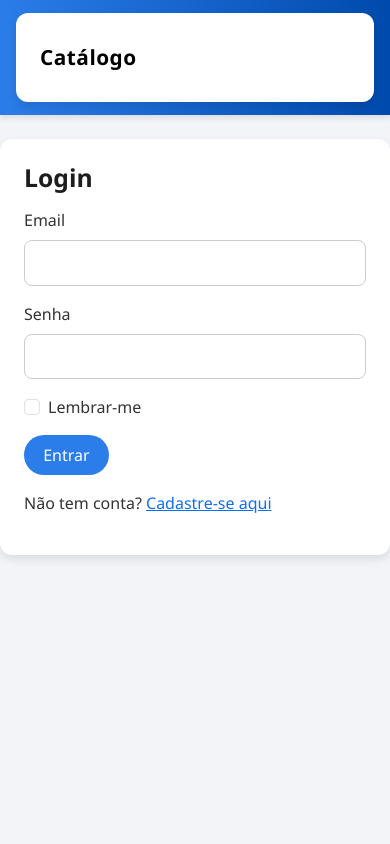
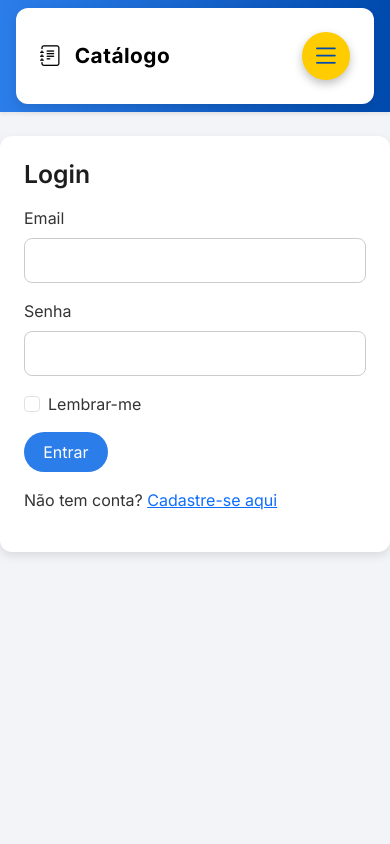
Before and after one commit to StreetLzo/Projeto-Catalogo2, a Flask app: a page that uses templates/base.html in a window 390 px wide. Run offline with Flask 3, Linux system fonts and the light colour scheme; some libraries are stand-ins or nearby versions.

Commit message:
melhorias na responsividade

```diff
--- a/static/css/style.css
+++ b/static/css/style.css
@@ -165,3 +165,157 @@ footer {
     font-size: 1.3rem;
   }
 }
+
+/* ======== NAVBAR RESPONSIVA ======== */
+.nav-container {
+  display: flex;
+  justify-content: space-between;
+  align-items: center;
+}
+
+.navbar-links {
+  list-style: none;
+  display: flex;
+  align-items: center;
+  gap: 1rem;
+}
+
+.navbar-links a {
+  color: #fff;
+  text-decoration: none;
+  font-weight: 500;
+}
+
+.menu-toggle {
+  display: none;
+  background: none;
+  border: none;
+  font-size: 1.8rem;
+  color: #fff;
+  cursor: pointer;
+}
+
+/* ======== SIDEBAR ======== */
+.sidebar {
+  position: fixed;
+  top: 0;
+  left: -260px;
+  width: 240px;
+  height: 100%;
+  background: #004aad;
+  color: white;
+  padding: 2rem 1rem;
+  transition: left 0.3s ease;
+  z-index: 9999;
+}
+
+.sidebar.active {
+  left: 0;
+}
+
+.sidebar ul {
+  list-style: none;
+  padding: 0;
+}
+
+.sidebar li {
+  margin: 1rem 0;
+}
+
+.sidebar a {
+  color: #fff;
+  text-decoration: none;
+  font-size: 1.1rem;
+}
+
+.close-btn {
+  background: none;
+  border: none;
+  color: #fff;
+  font-size: 2rem;
+  position: absolute;
+  top: 10px;
+  right: 15px;
+  cursor: pointer;
+}
+
+/* ======== MOBILE ======== */
+@media (max-width: 768px) {
+  .navbar-links {
+    display: none;
+  }
+
+  .menu-toggle {
+    display: block;
+  }
+}
+.offcanvas {
+  background: linear-gradient(180deg, #004aad, #2b7de9);
+}
+
+.offcanvas a.nav-link {
+  font-size: 1.1rem;
+  transition: 0.3s;
+}
+
+.offcanvas a.nav-link:hover {
+  text-decoration: underline;
+  transform: translateX(5px);
+}
+
+/* ===== MENU LATERAL BONITO ===== */
+.offcanvas {
+  background: linear-gradient(180deg, #004aad, #2b7de9);
+  box-shadow: 4px 0 20px rgba(0, 0, 0, 0.25);
+}
+
+.offcanvas .nav-link {
+  font-size: 1.05rem;
+  padding: 0.6rem 0.8rem;
+  border-radius: 8px;
+  transition: all 0.3s;
+}
+
+.offcanvas .nav-link:hover {
+  background-color: rgba(255, 255, 255, 0.2);
+  transform: translateX(5px);
+}
+
+/* Botão hamburguer */
+.navbar .btn i {
+  transition: transform 0.2s ease;
+}
+.navbar .btn:hover i {
+  transform: scale(1.1);
+}
+
+/* ===== BOTÃO DO MENU HAMBURGUER ===== */
+.menu-btn {
+  background: #ffcc00; /* cor de destaque (amarelo ouro) */
+  color: #004aad;
+  border: none;
+  border-radius: 50%;
+  width: 48px;
+  height: 48px;
+  display: flex;
+  align-items: center;
+  justify-content: center;
+  font-size: 1.8rem;
+  box-shadow: 0 4px 10px rgba(0, 0, 0, 0.25);
+  transition: all 0.3s ease;
+}
+
+.menu-btn:hover {
+  background: #ffd633;
+  transform: scale(1.1);
+  box-shadow: 0 6px 14px rgba(0, 0, 0, 0.3);
+}
+
+.menu-btn i {
+  font-weight: bold;
+}
+
+/* opcional: quando o sidebar abre, dá um leve blur no fundo */
+.offcanvas-backdrop.show {
+  backdrop-filter: blur(3px);
+}
--- a/templates/base.html
+++ b/templates/base.html
@@ -5,44 +5,93 @@
   <meta charset="utf-8">
   <meta name="viewport" content="width=device-width,initial-scale=1">
   <title>Catálogo de Projetos</title>
-  <link href="https://cdn.jsdelivr.net/npm/bootstrap@5.3.0/dist/css/bootstrap.min.css" rel="stylesheet">
+
+  <!-- Bootstrap -->
+  <link href="https://cdn.jsdelivr.net/npm/bootstrap@5.3.3/dist/css/bootstrap.min.css" rel="stylesheet">
+
+  <!-- Ícones e fontes -->
+  <link href="https://cdn.jsdelivr.net/npm/bootstrap-icons@1.11.3/font/bootstrap-icons.css" rel="stylesheet">
+  <link href="https://fonts.googleapis.com/css2?family=Inter:wght@300;400;600;700&display=swap" rel="stylesheet">
+
   <link rel="stylesheet" href="{{ url_for('static', filename='css/style.css') }}">
-  <link href="https://fonts.googleapis.com/css2?family=Inter:wght@300;400;600;700&family=Playfair+Display:wght@600;700&display=swap" rel="stylesheet">
+</head>
+
+<body style="font-family: 'Inter', sans-serif;">
+
+  <!-- NAVBAR -->
+  <nav class="navbar navbar-dark bg-primary shadow-sm py-2">
+    <div class="container d-flex justify-content-between align-items-center">
+
+      <a class="navbar-brand fw-bold text-white" href="{{ url_for('index') }}">
+        <i class="bi bi-journal-text me-2"></i> Catálogo
+      </a>
 
 
+      <!-- Botão Hamburguer estilizado -->
+<button class="menu-btn d-lg-none" type="button" data-bs-toggle="offcanvas" data-bs-target="#sidebarMenu">
+  <i class="bi bi-list"></i>
+</button>
 
 
+      <!-- Menu desktop -->
+      <ul class="navbar-nav d-none d-lg-flex flex-row gap-3">
+        {% if current_user.is_authenticated %}
+          <li class="nav-item"><a class="nav-link text-white fw-semibold" href="{{ url_for('favoritos') }}">⭐ Favoritos</a></li>
+          <li class="nav-item"><a class="nav-link text-white fw-semibold" href="{{ url_for('meus_projetos') }}">📂 Meus Projetos</a></li>
+          <li class="nav-item"><a class="nav-link text-white fw-semibold" href="{{ url_for('perfil') }}">👤 Perfil</a></li>
+          {% if current_user.is_admin %}
+            <li class="nav-item"><a class="nav-link text-warning fw-semibold" href="{{ url_for('admin_dashboard') }}">⚙️ Admin</a></li>
+          {% endif %}
+          <li class="nav-item"><a class="nav-link text-white fw-semibold" href="{{ url_for('logout') }}">🚪 Sair</a></li>
+        {% else %}
+          <li class="nav-item"><a class="nav-link text-white" href="{{ url_for('login') }}">🔐 Entrar</a></li>
+          <li class="nav-item"><a class="nav-link text-white" href="{{ url_for('register') }}">📝 Cadastrar</a></li>
+        {% endif %}
+      </ul>
+    </div>
+  </nav>
 
-</head>
-<body>
-<nav class="navbar navbar-expand-lg navbar-dark bg-primary mb-4 shadow">
-  <div class="container">
-    <a class="navbar-brand fw-bold" href="{{ url_for('index') }}">Catálogo</a>
-    <div class="collapse navbar-collapse">
-      <ul class="navbar-nav ms-auto">
+  <!-- SIDEBAR BONITA -->
+  <div class="offcanvas offcanvas-start text-white" tabindex="-1" id="sidebarMenu">
+    <div class="offcanvas-header border-bottom border-light">
+      <h5 class="offcanvas-title fw-bold">Menu</h5>
+      <button type="button" class="btn-close btn-close-white" data-bs-dismiss="offcanvas"></button>
+    </div>
+
+    <div class="offcanvas-body px-4">
       {% if current_user.is_authenticated %}
-          <li class="nav-item"><a class="nav-link text-white fw-semibold" href="{{ url_for('favoritos') }}">Favoritos</a></li>
-          <li class="nav-item"><a class="nav-link text-white fw-semibold" href="{{ url_for('perfil') }}">Perfil</a></li>
-          <li class="nav-item"><a class="nav-link text-white fw-semibold" href="{{ url_for('create_project') }}">Novo Projeto</a></li>
-          <li class="nav-item"><a class="nav-link text-white fw-semibold" href="{{ url_for('logout') }}">Deslogar</a></li>
+        <div class="text-center mb-4">
+          {% if current_user.foto_perfil %}
+            <img src="{{ url_for('uploads', filename=current_user.foto_perfil) }}" class="rounded-circle shadow" width="80" height="80">
           {% else %}
-          <li class="nav-item"><a class="nav-link text-white" href="{{ url_for('login') }}">Entrar</a></li>
-          <li class="nav-item"><a class="nav-link text-white" href="{{ url_for('register') }}">Cadastrar</a></li>
+            <i class="bi bi-person-circle fs-1"></i>
           {% endif %}
-        {% if current_user.is_authenticated %}
-  <li class="nav-item"><a class="nav-link" href="{{ url_for('meus_projetos') }}">Meus Projetos</a></li>
-  {% if current_user.is_admin %}
-    <li class="nav-item"><a class="nav-link" href="{{ url_for('admin_dashboard') }}">Painel Admin</a></li>
-  {% endif %}
+          <p class="mt-2 fw-semibold">{{ current_user.name }}</p>
+        </div>
       {% endif %}
 
+      <ul class="nav flex-column gap-2">
+        <li><a href="{{ url_for('index') }}" class="nav-link text-white"><i class="bi bi-house-door me-2"></i> Início</a></li>
+
+        {% if current_user.is_authenticated %}
+          <li><a href="{{ url_for('meus_projetos') }}" class="nav-link text-white"><i class="bi bi-folder2-open me-2"></i> Meus Projetos</a></li>
+          <li><a href="{{ url_for('favoritos') }}" class="nav-link text-white"><i class="bi bi-star me-2"></i> Favoritos</a></li>
+          <li><a href="{{ url_for('perfil') }}" class="nav-link text-white"><i class="bi bi-person me-2"></i> Perfil</a></li>
+          <li><a href="{{ url_for('create_project') }}" class="nav-link text-white"><i class="bi bi-plus-circle me-2"></i> Novo Projeto</a></li>
+          {% if current_user.is_admin %}
+            <li><a href="{{ url_for('admin_dashboard') }}" class="nav-link text-warning"><i class="bi bi-gear me-2"></i> Painel Admin</a></li>
+          {% endif %}
+          <li><a href="{{ url_for('logout') }}" class="nav-link text-white"><i class="bi bi-box-arrow-right me-2"></i> Sair</a></li>
+        {% else %}
+          <li><a href="{{ url_for('login') }}" class="nav-link text-white"><i class="bi bi-box-arrow-in-right me-2"></i> Entrar</a></li>
+          <li><a href="{{ url_for('register') }}" class="nav-link text-white"><i class="bi bi-pencil-square me-2"></i> Cadastrar</a></li>
+        {% endif %}
       </ul>
     </div>
   </div>
-</nav>
 
-
-<div class="container">
+  <!-- CONTEÚDO PRINCIPAL -->
+  <div class="container my-4">
     {% with messages = get_flashed_messages(with_categories=true) %}
       {% if messages %}
         {% for category, msg in messages %}
@@ -55,12 +104,8 @@
     {% endwith %}
     {% block content %}{% endblock %}
   </div>
-<script src="{{ url_for('static', filename='js/main.js') }}"></script>
-<script src="https://cdn.jsdelivr.net/npm/bootstrap@5.3.0/dist/js/bootstrap.bundle.min.js"></script>
 
-
-
-
-
+  <!-- SCRIPTS -->
+  <script src="https://cdn.jsdelivr.net/npm/bootstrap@5.3.3/dist/js/bootstrap.bundle.min.js"></script>
 </body>
 </html>
```
Lines whose indentation alone changed are shown as unchanged.
